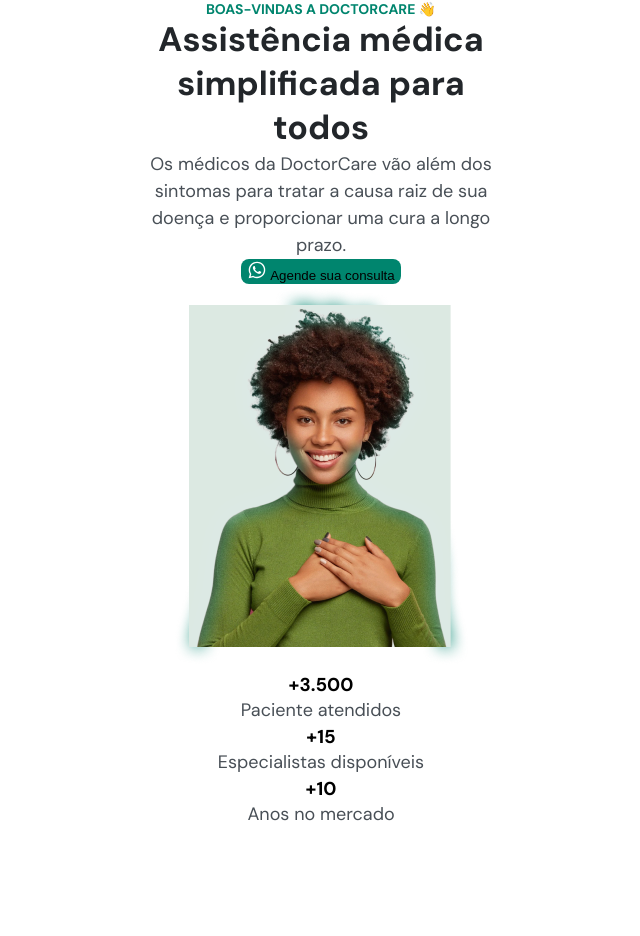
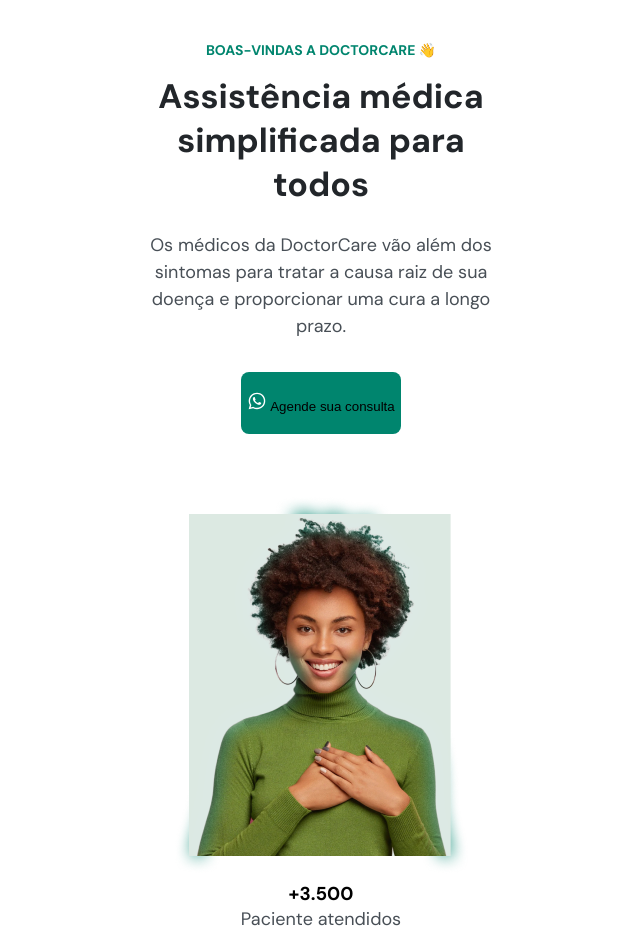
Before and after one commit to IgorNatann/nwlReturn, a plain HTML site: page index.html in a window 1280 px wide. Shown: the top 936 px of the page, without its empty margins (319-959 px from the left). Before the commit the page ends 828 px from the top, so only its background shows below. Drawn offline with Linux system fonts and the light colour scheme.

Commit message:
commit style

```diff
--- a/style.css
+++ b/style.css
@@ -1,5 +1,6 @@
 * {
   margin: 0;
+  box-sizing:border-box;
 
 }
 
@@ -23,19 +24,22 @@ header {
   width: 37.5rem;
   margin-right: auto;
   margin-left: auto;
-
-  padding-right: ;
+  margin-top: 4.1rem;
 }
 
 h4 {
   font-size: 1.4rem;
   color: var(--primary-color);
+  margin-bottom: 1.6rem;
+
 }
 
 h1 {
   font-size: 3.4rem;
   color: var(--headline);
   line-height: 130%;
+
+  margin-bottom: 2.4rem;
 }
 
 p {
@@ -44,6 +48,7 @@ p {
   font-weight: 400;
   color: var(--paragraph);
 
+  margin-bottom:3.2rem;
 
 }
 
@@ -54,8 +59,6 @@ button {
   border: none;
   border-radius: 0.8rem;
 
+  margin-bottom: 6rem;
+  height: 6.2rem;
 }
-
-img {
-
-}
```
